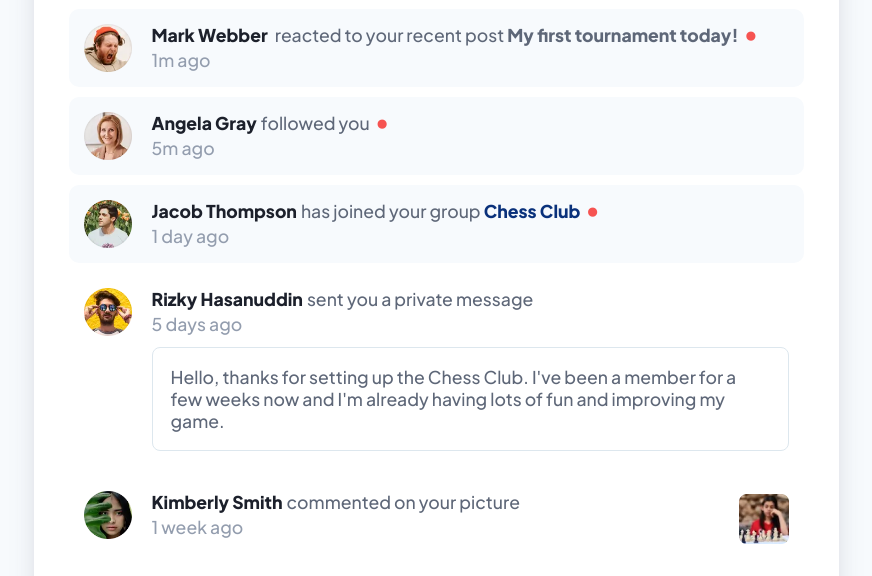
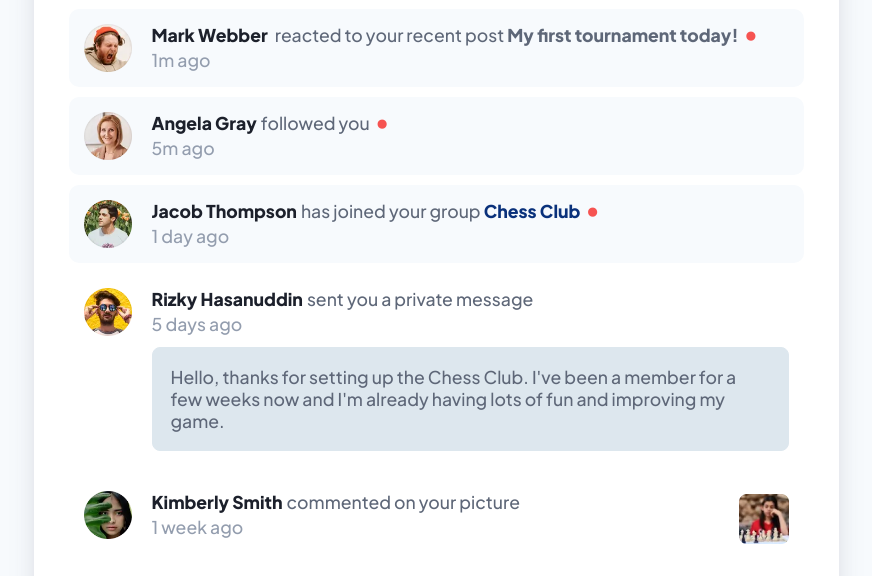
Before and after one commit to Esagecc/notification_page, a plain HTML site: page index.html in a window 1280 px wide. In both pictures the pointer is over the element 674 px from the left and 557 px from the top of the page. Shown: the part 158-734 px from the top of the page, without its empty margins (204-1076 px from the left). Drawn offline with Linux system fonts and the light colour scheme.

Commit message:
completed the hover and cursor effects

```diff
--- a/style.css
+++ b/style.css
@@ -70,6 +70,7 @@ h3 span {
 .name {
     color: var(--darker-blue);
     padding-right: 4px;
+
 }
 
 .name, .post {
@@ -106,6 +107,10 @@ p {
     color: var(--dk-gray-blue);
 }
 
+.message:hover {
+    background-color: var(--lt-gray-blue-2);
+}
+
 .relative {
     position: relative;
 }
@@ -119,6 +124,10 @@ p {
 
 .pic-text {
     width: 200px;
+}
+
+.mark, .name, .post, .club, .message, .pic-text {
+    cursor: pointer;
 }
 
 .attribution {
```
Also changed, not shown: 1 other file.
